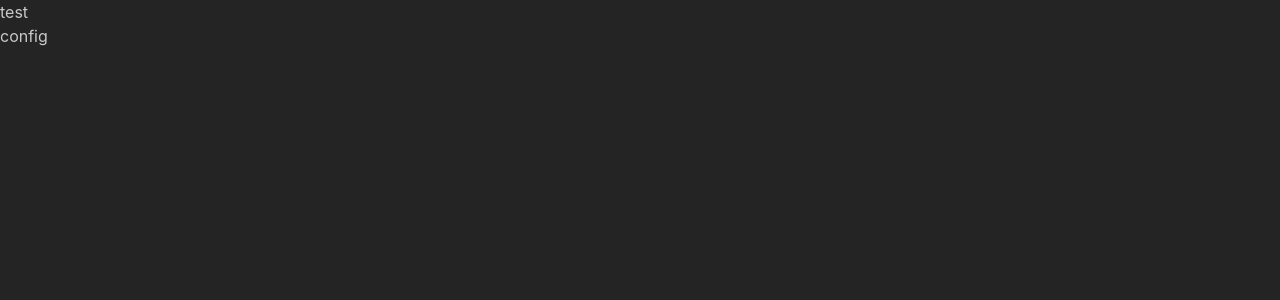
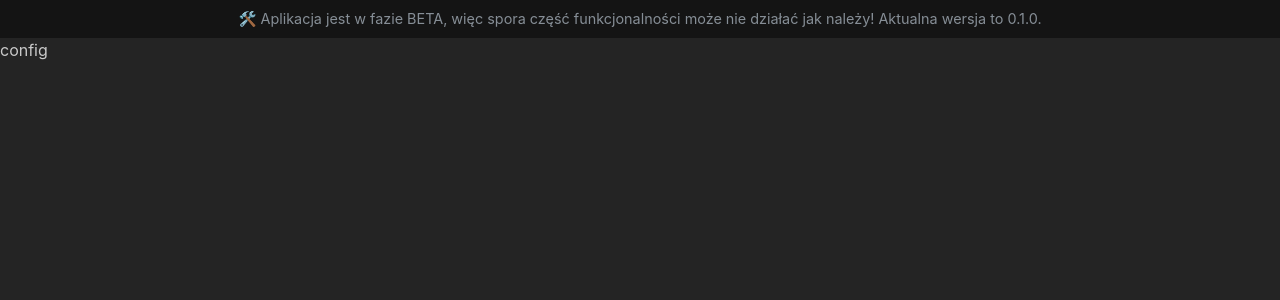
Before and after one commit to jakubwilk/forumgame-patchnotes-admin, a React (Vite) app in the folder client/: page /config in a window 1280 px wide. Shown: the top 300 px of the page. Built offline with nearby package versions, Linux system fonts and the light colour scheme.

Commit message:
Create development top bar with beta info, update layout in routing conf

```diff
--- a/client/src/app/App.tsx
+++ b/client/src/app/App.tsx
@@ -1,10 +1,7 @@
-import { Outlet } from 'react-router-dom'
+import { RouterProvider } from 'react-router-dom'
+
+import { ROUTER } from './config'
 
 export function App() {
-  return (
-    <>
-      <p>{'test'}</p>
-      <Outlet />
-    </>
-  )
+  return <RouterProvider router={ROUTER} />
 }
--- a/client/src/app/AppWrapper.tsx
+++ b/client/src/app/AppWrapper.tsx
@@ -1,14 +1,13 @@
-import { RouterProvider } from 'react-router-dom'
 import { MantineProvider } from '@mantine/core'
 
-import { ROUTER } from './config'
+import { App } from './App'
 
 import '@mantine/core/styles.layer.css'
 
 export function AppWrapper() {
   return (
     <MantineProvider defaultColorScheme={'dark'} forceColorScheme={'dark'}>
-      <RouterProvider router={ROUTER} />
+      <App />
     </MantineProvider>
   )
 }
--- a/client/src/app/config/routes.tsx
+++ b/client/src/app/config/routes.tsx
@@ -1,11 +1,11 @@
 import { createBrowserRouter } from 'react-router-dom'
 
-import { App } from '../App'
+import { IndexLayout } from '../../modules/common/layout'
 import { Config, Home } from '../pages'
 
 export const ROUTER = createBrowserRouter([
   {
-    element: <App />,
+    element: <IndexLayout />,
     children: [
       {
         path: '/',
--- /dev/null
+++ b/client/src/modules/common/development/BetaTopBar.tsx
@@ -0,0 +1,21 @@
+import { useMemo } from 'react'
+import { Text } from '@mantine/core'
+import clsx from 'clsx'
+
+import classes from './Development.module.css'
+
+export function BetaTopbar() {
+  const clientVersion = useMemo(() => '0.1.0', [])
+
+  return (
+    <div className={clsx('py-2', classes.developmentBar)}>
+      <div className={'container mx-auto'}>
+        <div className={'text-center'}>
+          <Text className={classes.developmentBarText}>
+            {`🛠️ Aplikacja jest w fazie BETA, więc spora część funkcjonalności może nie działać jak należy! Aktualna wersja to ${clientVersion}.`}
+          </Text>
+        </div>
+      </div>
+    </div>
+  )
+}
--- /dev/null
+++ b/client/src/modules/common/development/Development.module.css
@@ -0,0 +1,8 @@
+.developmentBar {
+  background-color: var(--mantine-color-dark-9);
+}
+
+.developmentBarText {
+  font-size: 0.9rem;
+  color: var(--mantine-color-gray-6);
+}
--- /dev/null
+++ b/client/src/modules/common/development/index.ts
@@ -0,0 +1,3 @@
+export * from './BetaTopBar'
+/** CSS Modules */
+export * from './Development.module.css'
--- /dev/null
+++ b/client/src/modules/common/layout/IndexLayout.tsx
@@ -0,0 +1,12 @@
+import { Outlet } from 'react-router-dom'
+
+import { BetaTopbar } from '../development'
+
+export function IndexLayout() {
+  return (
+    <>
+      <BetaTopbar />
+      <Outlet />
+    </>
+  )
+}
--- /dev/null
+++ b/client/src/modules/common/layout/index.ts
@@ -0,0 +1 @@
+export * from './IndexLayout'
```
